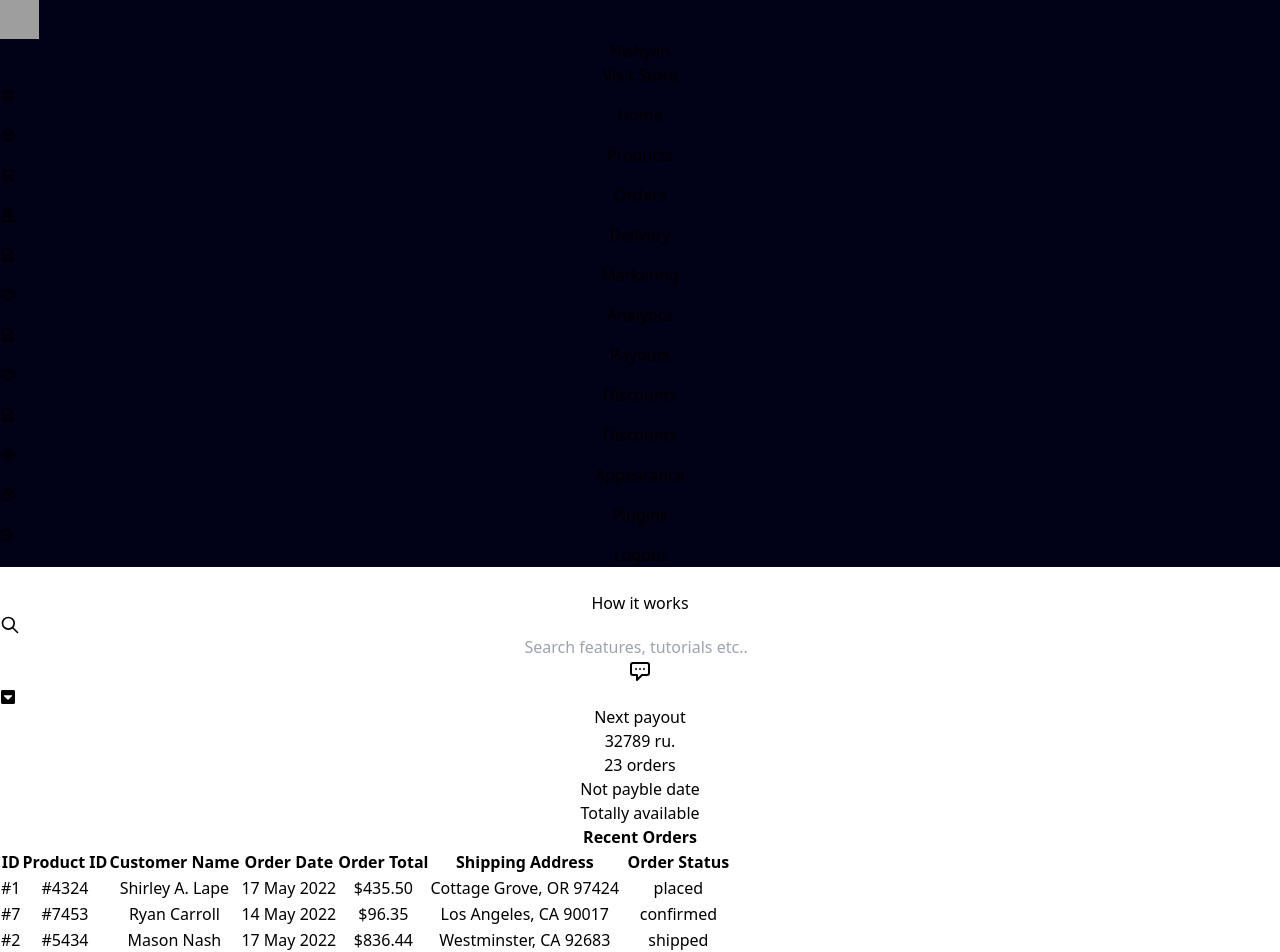
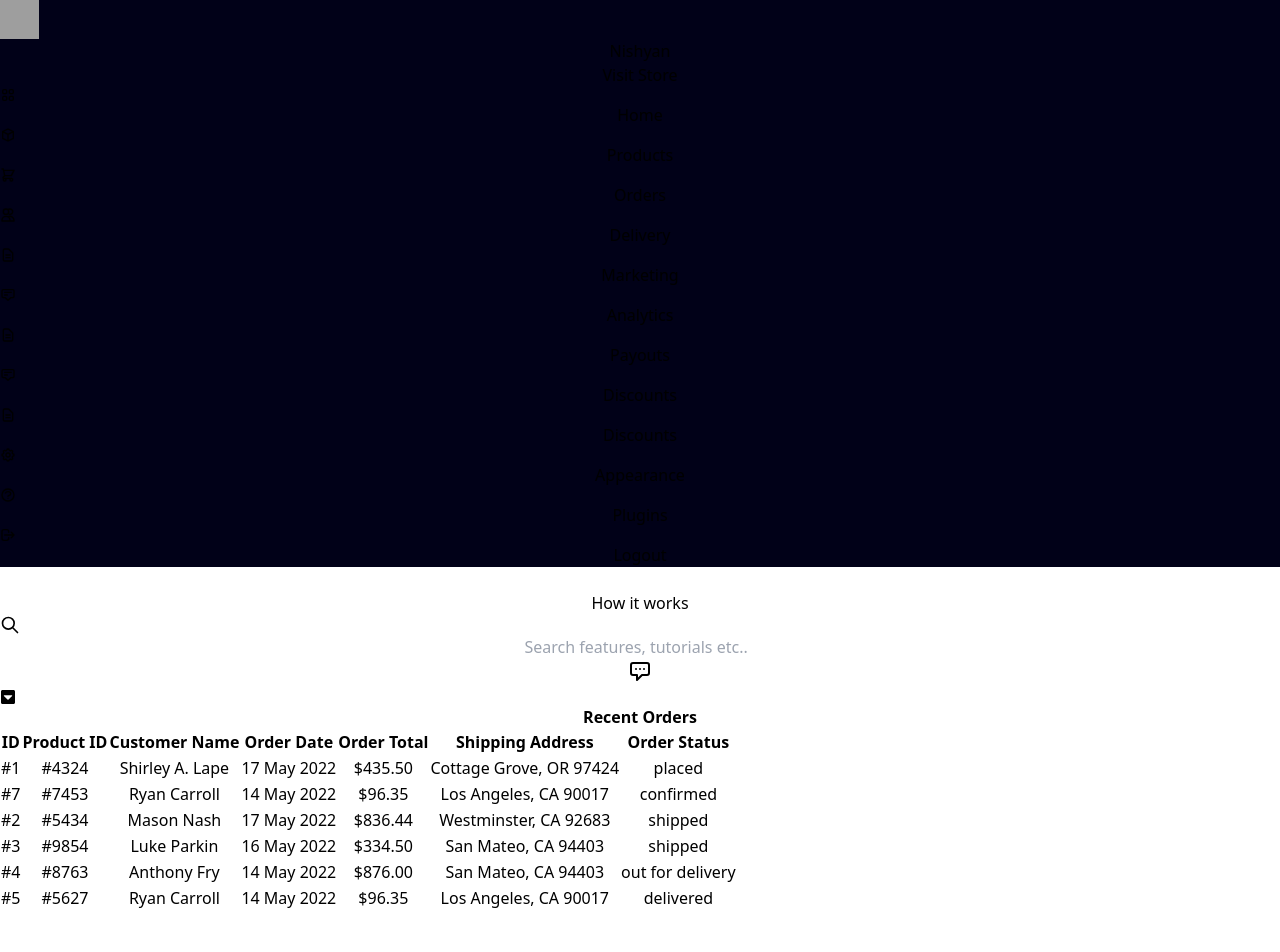
Before and after one commit to Bhairav001/dukaan-assignment, a React (Vite) app: page / in a window 1280 px wide. Shown: the top 952 px of the page. After the commit the page ends 911 px from the top, so only its background shows below. Built offline with nearby package versions, Linux system fonts and the light colour scheme; grey boxes are pictures that could not be loaded; some icons are missing.

Commit message:
added update

```diff
--- a/src/components/Box.jsx
+++ b/src/components/Box.jsx
@@ -4,8 +4,10 @@ const Box = () => {
   return (
     <div className='flex justify-center items-center gap-10'>
 
-    <div className="box-border h-32 w-64 p-4 border-4 ... bg-blue-900">
-        <div className='text-white'>
+<div class="flex h-32 w-64 p-5 border-4 border-blue-900 flex-col items-start gap-4 rounded-md bg-primary-blue">
+</div>
+
+        {/* <div className='text-white'>
             <p>Next payout</p>
             <div className='flex gap-10'>
                 <div>
@@ -23,8 +25,7 @@ const Box = () => {
                     <p>Totally available</p>
                 </div>
             </div>
-        </div>
-    </div>
+        </div> */}
     <div class="box-border h-32 w-64 p-4 border-4 ...">
 
        </div>
```
